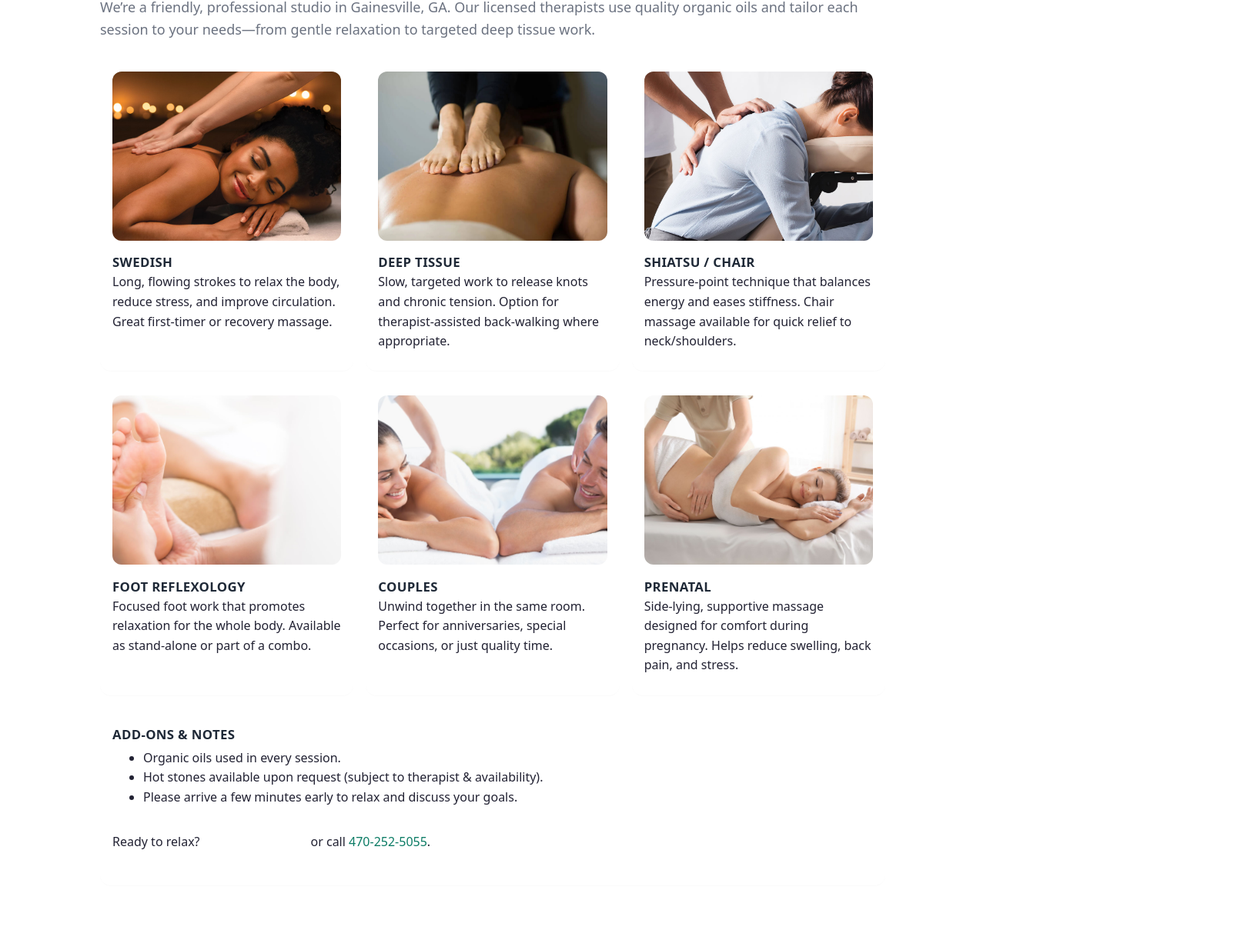
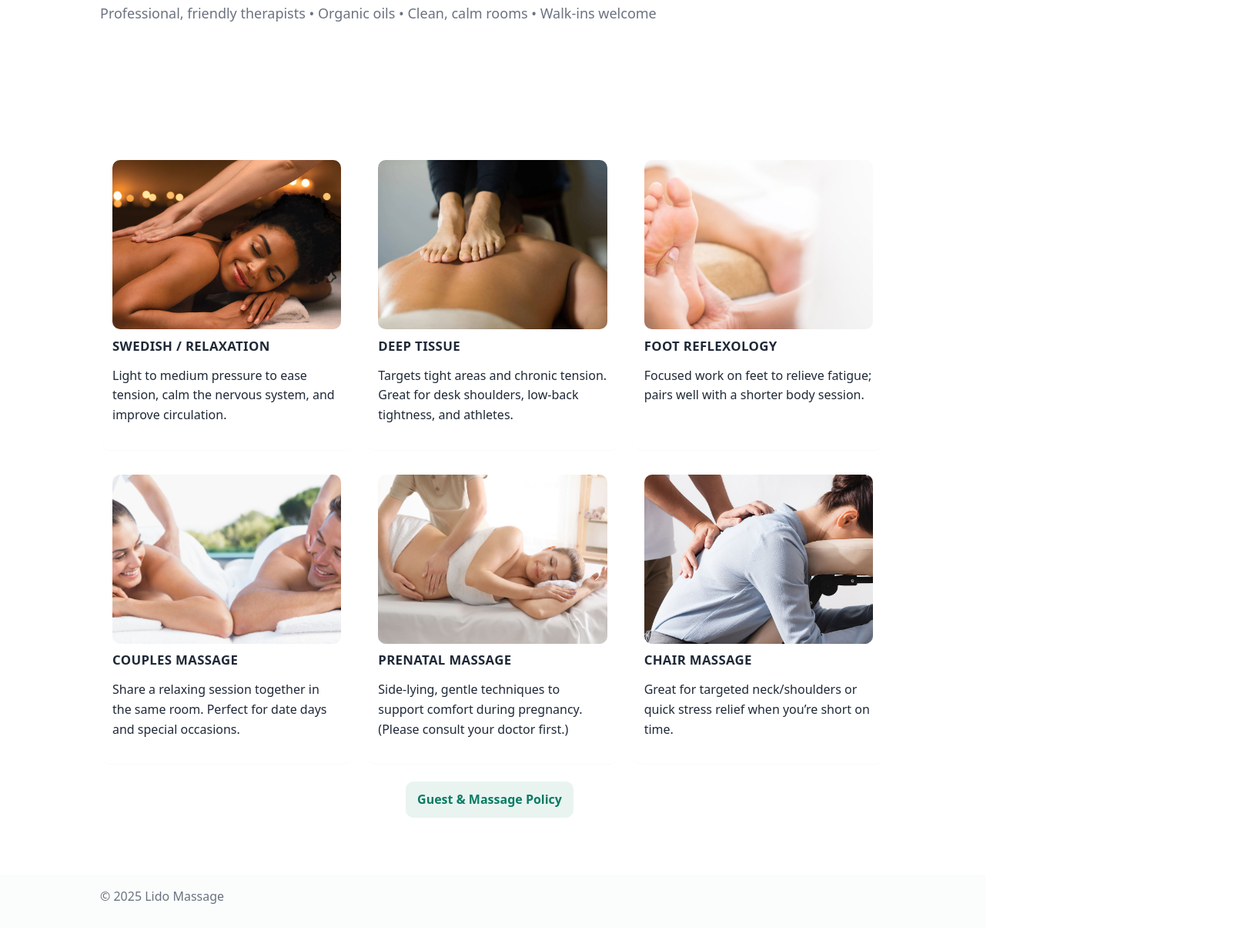
Before and after one commit to Cbthrasher/lido-massage-site, a plain HTML site: page about.html in a window 1280 px wide. Shown: the part 181-1403 px from the top of the page at 77% size, 1616 px wide, since content can reach past the window. Drawn offline with Linux system fonts and the light colour scheme.

Commit message:
Update about.html

```diff
--- a/about.html
+++ b/about.html
@@ -1,40 +1,82 @@
 <!doctype html>
 <html lang="en">
 <head>
-  <meta charset="utf-8" />
-  <meta name="viewport" content="width=device-width, initial-scale=1" />
+  <meta charset="utf-8"/>
+  <meta name="viewport" content="width=device-width, initial-scale=1"/>
   <title>About & Services — Lido Massage</title>
-  <meta name="description" content="Learn about massage styles at Lido Massage: Swedish, Deep Tissue, Shiatsu, Thai, Foot, Combo, Couples, and Prenatal." />
+  <meta name="description" content="Learn about services at Lido Massage: Swedish, Deep Tissue, Foot, Combo, Couples, Prenatal, Chair massage and more."/>
   <link rel="stylesheet" href="/assets/site.css">
-  <style>
-    :root{ --lido-ink:#223 }
-    body{ color:var(--lido-ink) }
-    .svc img{ width:100%; height:220px; object-fit:cover; border-radius:12px; }
-    .svc h3{ margin:.6rem 0 .2rem }
-    .svc p{ margin:0 0 .6rem }
-  </style>
 </head>
 <body>
-
   <header class="site-header">
     <div class="container nav">
       <a class="brand" href="/">Lido Massage</a>
       <nav class="nav-links">
         <a href="/">Home</a>
         <a class="active" href="/about.html">About & Services</a>
-        <a target="_blank" href="https://business.joinsmiley.com/Gainesville-Lido-Massage-GwPcx">Book Online</a>
+        <a href="https://business.joinsmiley.com/Gainesville-Lido-Massage-GwPcx" target="_blank" rel="noopener">Book Online</a>
         <a href="tel:+14702525055">Call</a>
       </nav>
     </div>
   </header>
 
+  <section class="section hero">
+    <div class="container">
+      <h1>About & Services</h1>
+      <p class="lead">Professional, friendly therapists • Organic oils • Clean, calm rooms • Walk-ins welcome</p>
+      <p><a class="btn" href="https://business.joinsmiley.com/Gainesville-Lido-Massage-GwPcx" target="_blank" rel="noopener">Book Online</a></p>
+    </div>
+  </section>
+
   <section class="section">
-    <div class="container">
-      <h1 class="h2">About Lido Massage</h1>
-      <p class="lead">We’re a friendly, professional studio in Gainesville, GA. Our licensed therapists use quality organic oils and tailor each session to your needs—from gentle relaxation to targeted deep tissue work.</p>
+    <div class="container grid grid-3">
+      <article class="card">
+        <img src="/assets/relax.jpg" alt="Swedish massage" style="width:100%;height:220px;object-fit:cover;border-radius:10px">
+        <h3>Swedish / Relaxation</h3>
+        <p>Light to medium pressure to ease tension, calm the nervous system, and improve circulation.</p>
+      </article>
 
-      <div class="grid grid-3 mt-3 reveal svc">
-        <div class="card">
+      <article class="card">
+        <img src="/assets/back-walking-massage2.jpg" alt="Deep tissue back walking" style="width:100%;height:220px;object-fit:cover;border-radius:10px">
+        <h3>Deep Tissue</h3>
+        <p>Targets tight areas and chronic tension. Great for desk shoulders, low-back tightness, and athletes.</p>
+      </article>
+
+      <article class="card">
+        <img src="/assets/foot.jpg" alt="Foot reflexology" style="width:100%;height:220px;object-fit:cover;border-radius:10px">
+        <h3>Foot Reflexology</h3>
+        <p>Focused work on feet to relieve fatigue; pairs well with a shorter body session.</p>
+      </article>
+
+      <article class="card">
+        <img src="/assets/couples-massage-therapy.jpg" alt="Couples massage" style="width:100%;height:220px;object-fit:cover;border-radius:10px">
+        <h3>Couples Massage</h3>
+        <p>Share a relaxing session together in the same room. Perfect for date days and special occasions.</p>
+      </article>
+
+      <article class="card">
+        <img src="/assets/EM_PrenatalMassage.jpeg" alt="Prenatal massage" style="width:100%;height:220px;object-fit:cover;border-radius:10px">
+        <h3>Prenatal Massage</h3>
+        <p>Side-lying, gentle techniques to support comfort during pregnancy. (Please consult your doctor first.)</p>
+      </article>
+
+      <article class="card">
+        <img src="/assets/chair-inset-19.jpg" alt="Chair massage" style="width:100%;height:220px;object-fit:cover;border-radius:10px">
+        <h3>Chair Massage</h3>
+        <p>Great for targeted neck/shoulders or quick stress relief when you’re short on time.</p>
+      </article>
+    </div>
+
+    <div class="container center" style="margin-top:16px">
+      <a class="btn ghost" href="/policy.html">Guest & Massage Policy</a>
+    </div>
+  </section>
+
+  <footer class="site-footer">
+    <div class="container">© 2025 Lido Massage</div>
+  </footer>
+</body>
+</html>        <div class="card">
           <img src="/assets/relax.jpg" alt="Swedish massage">
           <h3>Swedish</h3>
           <p>Long, flowing strokes to relax the body, reduce stress, and improve circulation. Great first-timer or recovery massage.</p>
```
